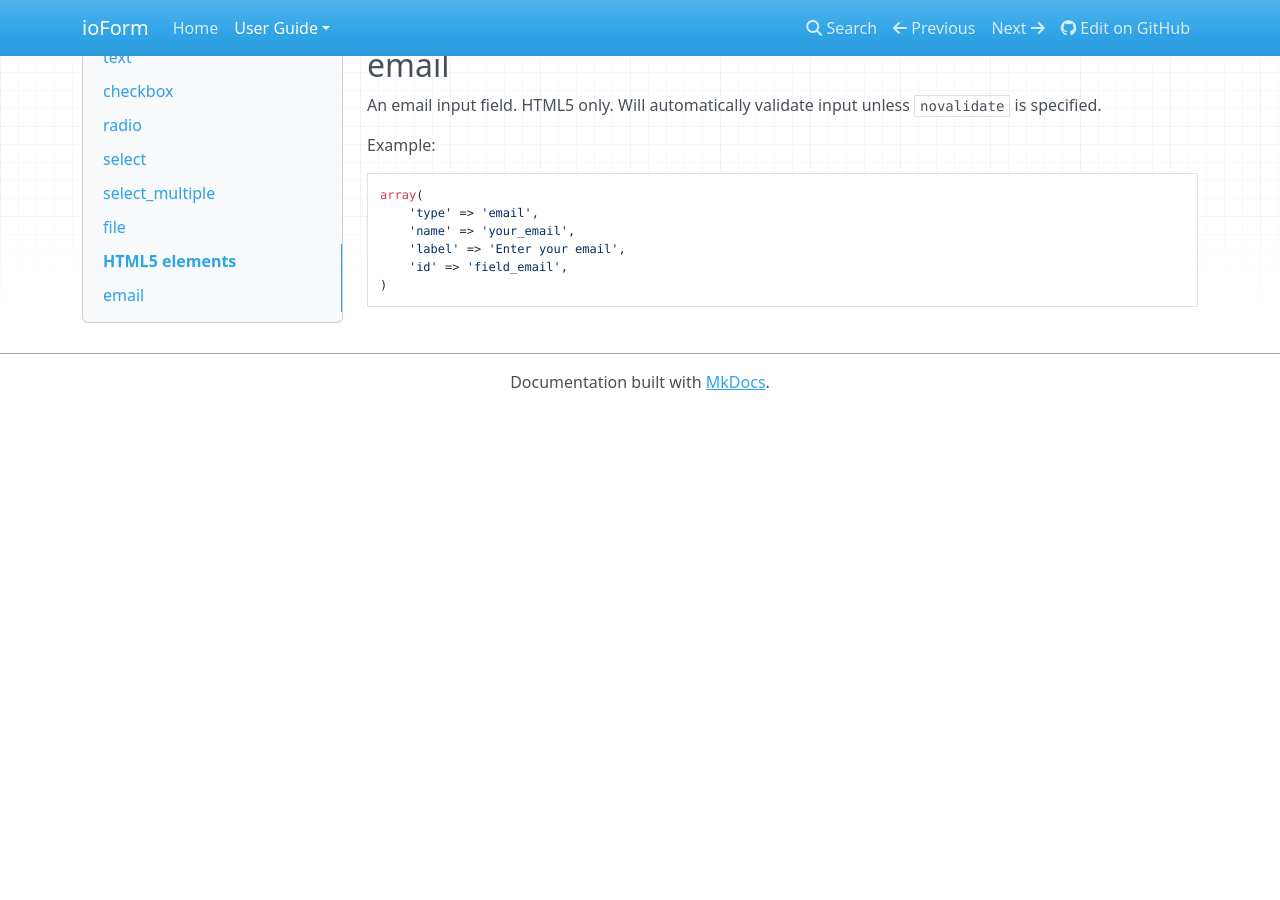
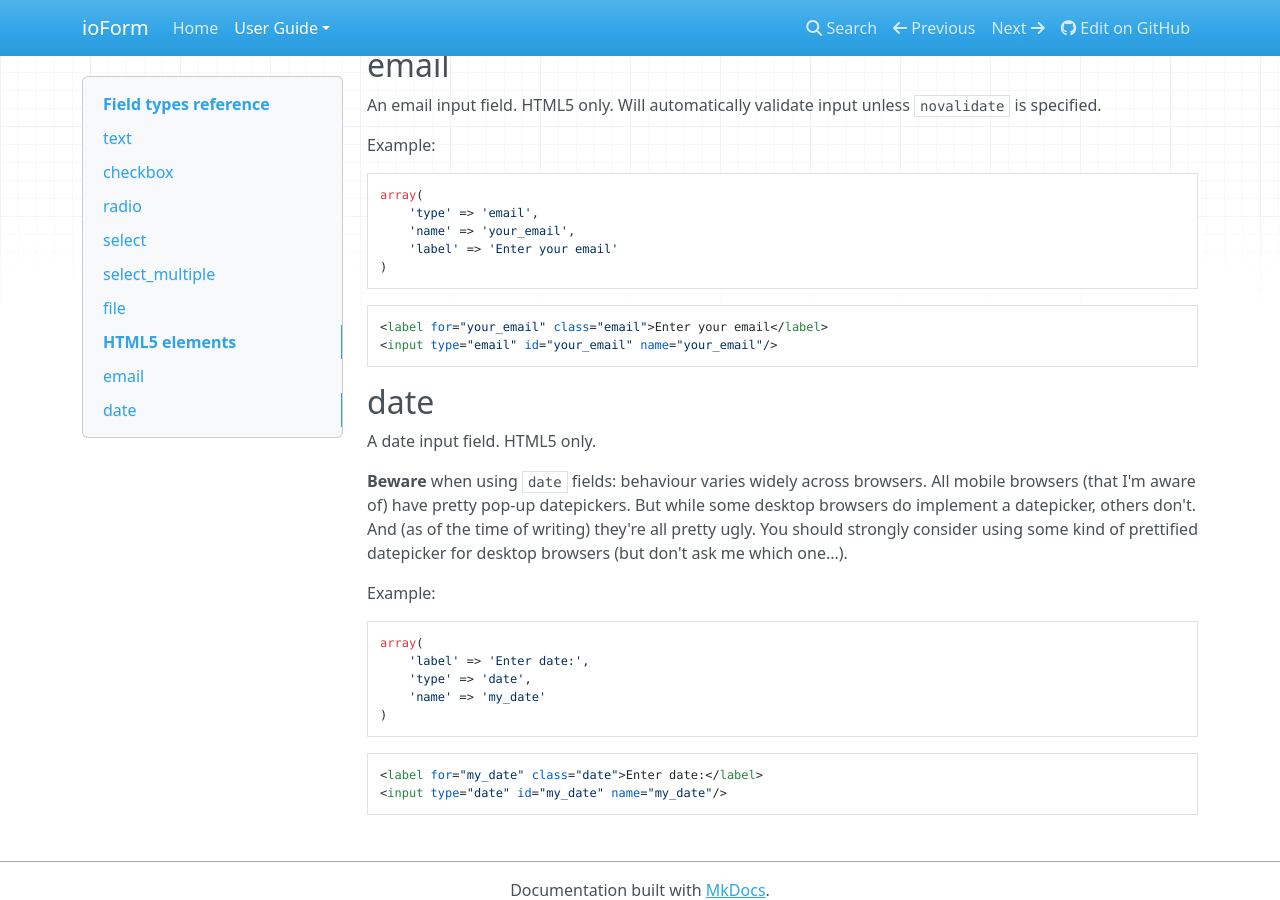
Before and after one commit to Taeon/ioForm, an MkDocs documentation site: the page built from docs/php/fields-reference.md, in a window 1280 px wide and 900 px high, scrolled down 3614 px. Built offline with MkDocs 1.6.1, drawn with Linux system fonts in a browser that asks for light colours; nearby versions of some CDN libraries; old or Windows-style settings are respelled for this version of MkDocs; before the commit the page ends 4024 px from its top, so only the background shows below that.

Commit message:
Date format

````diff
--- a/docs/php/fields-reference.md
+++ b/docs/php/fields-reference.md
@@ -193,7 +193,31 @@ Example:
 array(
 	'type' => 'email',
 	'name' => 'your_email',
-	'label' => 'Enter your email',
-	'id' => 'field_email',
+	'label' => 'Enter your email'
 )
 ```
+
+```html
+<label for="your_email" class="email">Enter your email</label>
+<input type="email" id="your_email" name="your_email"/>
+```
+
+## date
+
+A date input field. HTML5 only.
+
+**Beware** when using `date` fields: behaviour varies widely across browsers. All mobile browsers (that I'm aware of) have pretty pop-up datepickers. But while some desktop browsers do implement a datepicker, others don't. And (as of the time of writing) they're all pretty ugly. You should strongly consider using some kind of prettified datepicker for desktop browsers (but don't ask me which one...).
+
+Example:
+```php
+array(
+	'label' => 'Enter date:',
+	'type' => 'date',
+	'name' => 'my_date'
+)
+```
+
+```html
+<label for="my_date" class="date">Enter date:</label>
+<input type="date" id="my_date" name="my_date"/>
+```
````
Also changed, not shown: 1 other file.
